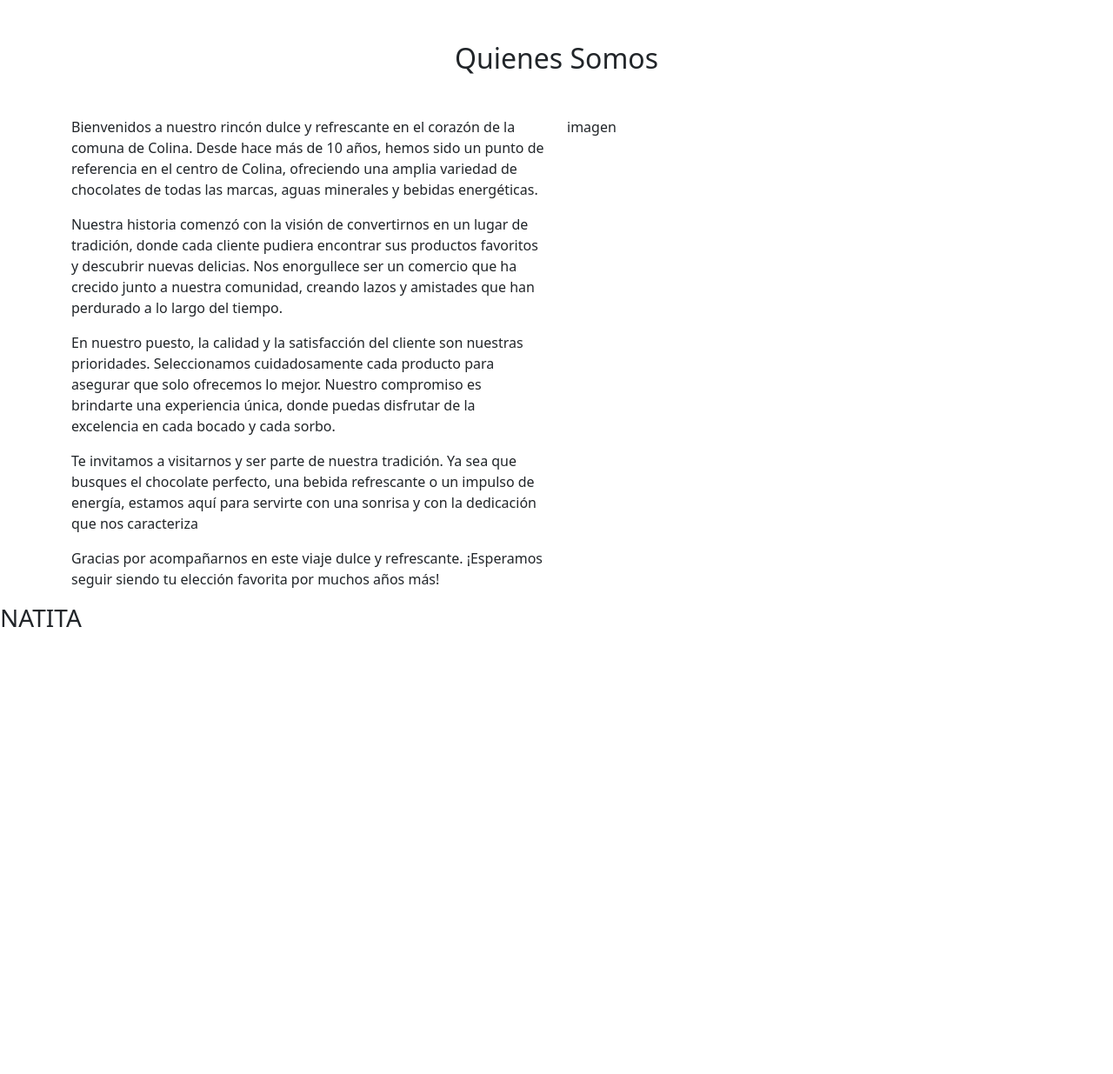
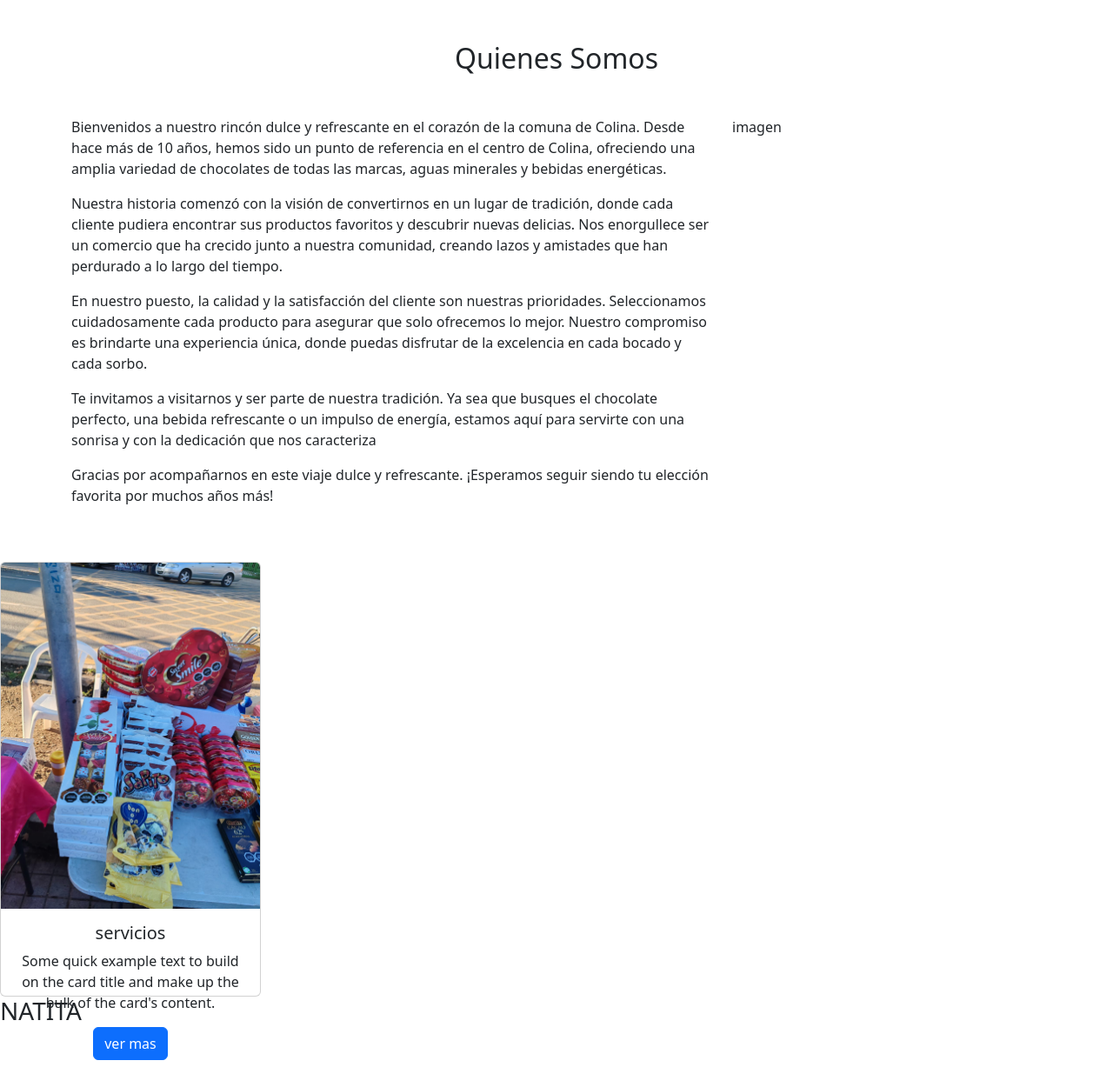
Before and after one commit to CarlosYcochea/Prueba_semestral, a plain HTML site: page index.html in a window 1280 px wide. Shown: the part 756-1991 px from the top of the page at 87% size. Before the commit the page ends 1492 px from the top, so only its background shows below. Drawn offline with nearby package versions, Linux system fonts and the light colour scheme.

Commit message:
avance de nosotros y las card

```diff
--- a/index.html
+++ b/index.html
@@ -89,27 +89,34 @@
 
 
     </section>
-    <section class="Nosotros">
+    <section class="Nosotros my-5">
         <h2 class="text-center my-5">Quienes Somos </h2>
         <div class="container">
             <div class="row">
-                <div class="col-6">
+                <div class="col-8">
                     <p>Bienvenidos a nuestro rincón dulce y refrescante en el corazón de la comuna de Colina. Desde hace más de 10 años, hemos sido un punto de referencia en el centro de Colina, ofreciendo una amplia variedad de chocolates de todas las marcas, aguas minerales y bebidas energéticas.</p>
                     <p>Nuestra historia comenzó con la visión de convertirnos en un lugar de tradición, donde cada cliente pudiera encontrar sus productos favoritos y descubrir nuevas delicias. Nos enorgullece ser un comercio que ha crecido junto a nuestra comunidad, creando lazos y amistades que han perdurado a lo largo del tiempo.</p>
                     <p>En nuestro puesto, la calidad y la satisfacción del cliente son nuestras prioridades. Seleccionamos cuidadosamente cada producto para asegurar que solo ofrecemos lo mejor. Nuestro compromiso es brindarte una experiencia única, donde puedas disfrutar de la excelencia en cada bocado y cada sorbo.</p>
                     <p>Te invitamos a visitarnos y ser parte de nuestra tradición. Ya sea que busques el chocolate perfecto, una bebida refrescante o un impulso de energía, estamos aquí para servirte con una sonrisa y con la dedicación que nos caracteriza</p>
                     <p>Gracias por acompañarnos en este viaje dulce y refrescante. ¡Esperamos seguir siendo tu elección favorita por muchos años más!</p>
                 </div>
-                <div class="col-6">
-                    imagen
+                <div class="col-4">
+                  imagen
                 </div>
+            </div>
+        </div>
+    </section>
 
-            </div>
-
-
+    <div class="col-4">
+      <div class="card text-center">
+        <img src="imagen/chocolates1.jpg" class="card-img-top" alt="...">
+        <div class="card-body">
+          <h5 class="card-title">servicios</h5>
+          <p class="card-text">Some quick example text to build on the card title and make up the bulk of the card's content.</p>
+          <a href="#" class="btn btn-primary">ver mas </a>
         </div>
-
-    </section>
+      </div>
+    </div>
     <h3>NATITA </h3>
     <script src="https://cdn.jsdelivr.net/npm/bootstrap@5.3.3/dist/js/bootstrap.bundle.min.js" integrity="sha384-YvpcrYf0tY3lHB60NNkmXc5s9fDVZLESaAA55NDzOxhy9GkcIdslK1eN7N6jIeHz" crossorigin="anonymous"></script>
   </body>
--- a/styles.css
+++ b/styles.css
@@ -6,3 +6,7 @@ header{
     height: 700px;
     width: 1500px;
 }
+.card {
+    height: 500px;
+    width: 300px;
+}
```
